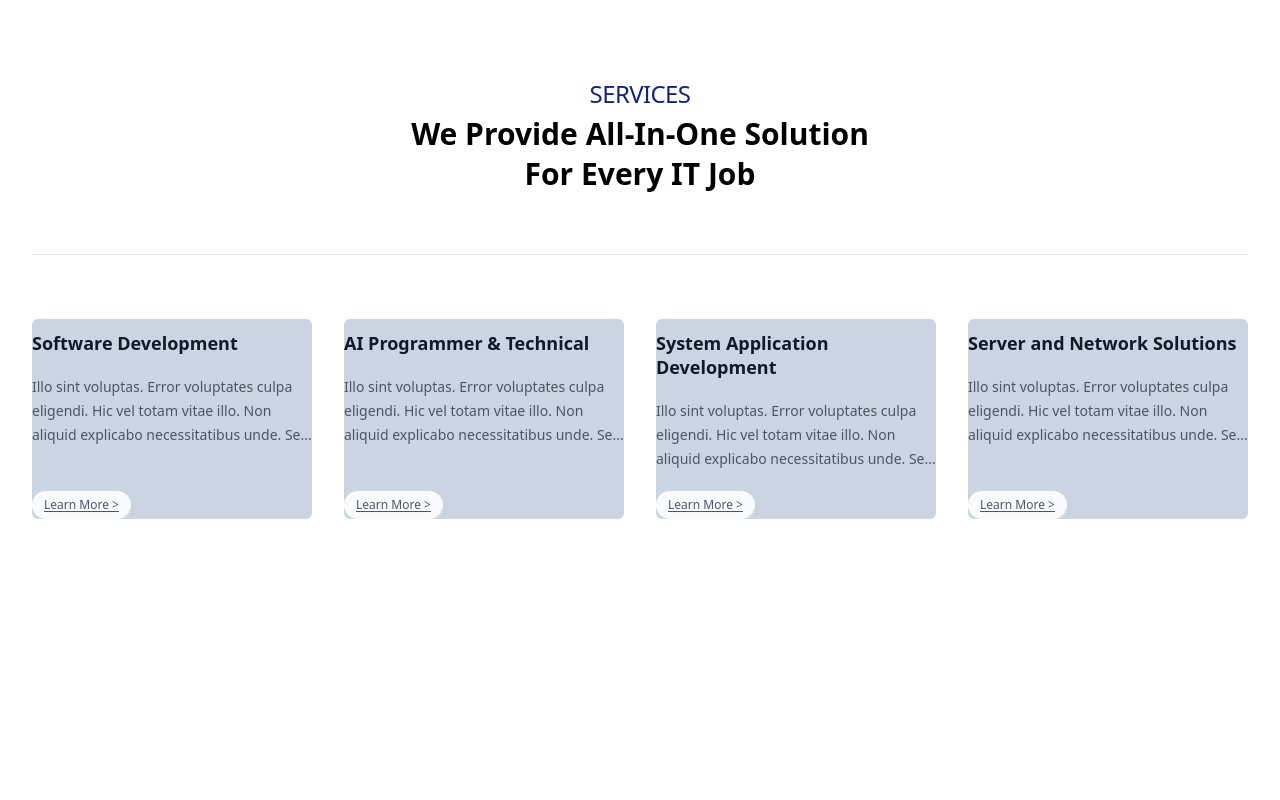
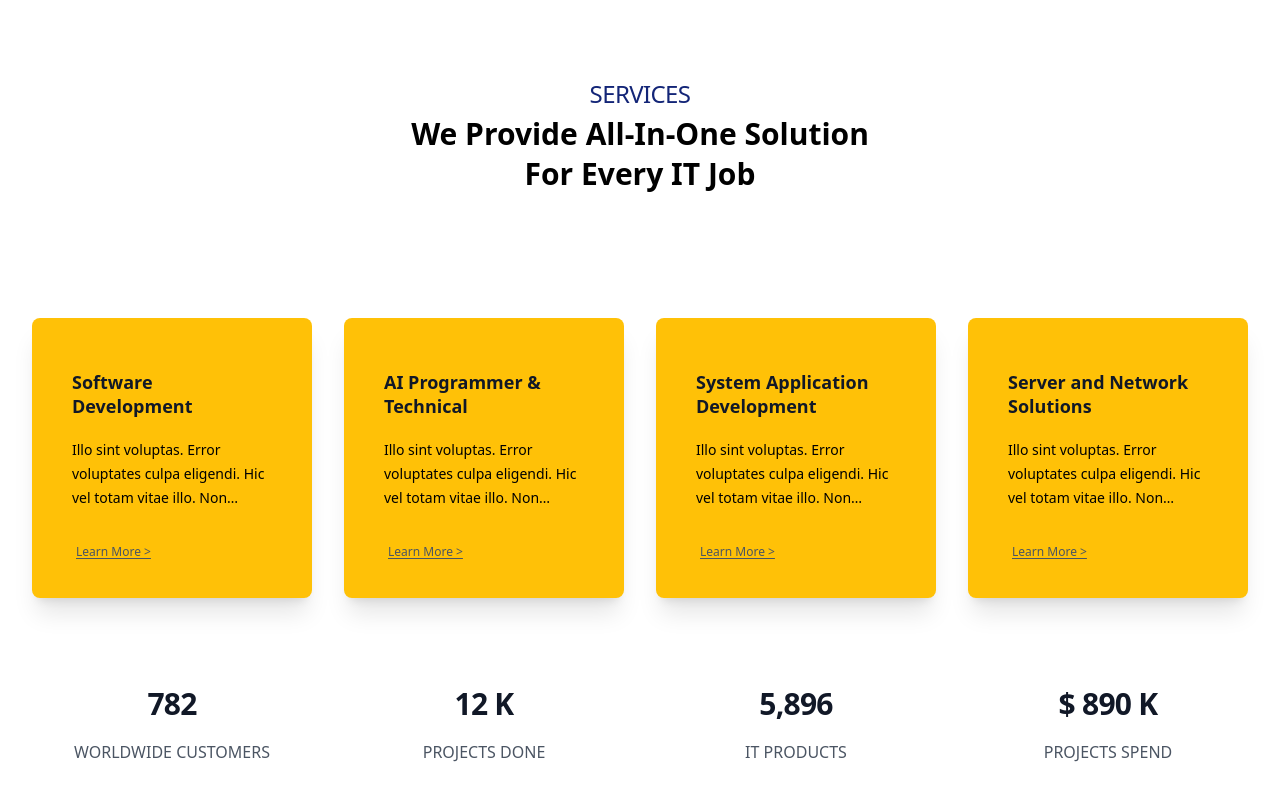
Before and after one commit to JuanPabloDiaz/landingZone, a React (Create React App) app in the folder landing-page/: page / in a window 1280 px wide. Shown: the part 938-1738 px from the top of the page. Before the commit the page ends 1585 px from the top, so only its background shows below. Built offline with nearby package versions, Linux system fonts and the light colour scheme.

Commit message:
[DONE] Services Section

```diff
--- a/landing-page/src/App.js
+++ b/landing-page/src/App.js
@@ -1,12 +1,14 @@
 import React from "react";
 import Hero from "./components/Hero";
 import Services from "./components/Services";
+import ServicesInfo from "./components/Services-info";
 
 function App() {
   return (
     <div>
       <Hero />
       <Services />
+      <ServicesInfo />
     </div>
   );
 }
--- /dev/null
+++ b/landing-page/src/components/Services-info.jsx
@@ -0,0 +1,28 @@
+const stats = [
+  { id: 1, name: "WORLDWIDE CUSTOMERS", value: "782" },
+  { id: 2, name: "PROJECTS DONE", value: "12 K" },
+  { id: 3, name: "IT PRODUCTS", value: "5,896" },
+  { id: 4, name: "PROJECTS SPEND", value: "$ 890 K" },
+];
+
+export default function Example() {
+  return (
+    <div className="bg-white py-12 sm:py-16">
+      <div className="mx-auto max-w-7xl px-6 lg:px-8">
+        <dl className="grid grid-cols-1 gap-x-8 gap-y-16 text-center lg:grid-cols-4 sm:grid-cols-2">
+          {stats.map((stat) => (
+            <div
+              key={stat.id}
+              className="mx-auto flex max-w-xs flex-col gap-y-4"
+            >
+              <dt className="text-base leading-7 text-gray-600">{stat.name}</dt>
+              <dd className="order-first text-4xl font-semibold tracking-tight text-gray-900 sm:text-3xl">
+                {stat.value}
+              </dd>
+            </div>
+          ))}
+        </dl>
+      </div>
+    </div>
+  );
+}
--- a/landing-page/src/components/Services.jsx
+++ b/landing-page/src/components/Services.jsx
@@ -36,7 +36,7 @@ const posts = [
 
 export default function Example() {
   return (
-    <div className="bg-white py-24 sm:py-32">
+    <div className="bg-white pt-24 pb-6 sm:pt-32 sm:pb-6">
       <div className="mx-auto max-w-7xl px-6 lg:px-8">
         <div className="mx-auto lg:mx-0 text-center">
           <h2 className="text-4xl tracking-tight text-[#132577] sm:text-2xl">
@@ -49,27 +49,27 @@ export default function Example() {
             For Every IT Job
           </p>
         </div>
-        <div className="mx-auto mt-10 grid max-w-2xl grid-cols-1 gap-x-8 gap-y-16 border-t border-gray-200 pt-10 sm:mt-16 sm:pt-16 lg:mx-0 lg:max-w-none lg:grid-cols-4">
+        <div className="mx-auto mt-10 grid max-w-2xl grid-cols-1 gap-x-8 gap-y-16 border-gray-200 pt-10 sm:mt-16 sm:pt-16 lg:mx-0 lg:max-w-none lg:grid-cols-4">
           {posts.map((post) => (
             <article
               key={post.id}
-              className="flex max-w-xl flex-col items-start justify-between border-spacing-x-28 rounded-md bg-slate-300"
+              className="flex max-w-xl flex-col items-start justify-between border-spacing-x-28 rounded-lg  shadow-xl hover:shadow-2xl box-border p-4 sm:p-6 lg:p-8 bg-[#ffc107] hover:bg-[#ffbd07]"
             >
-              <div className="group relative">
+              <div className="group relative p-2">
                 <h3 className="mt-3 text-lg font-semibold leading-6 text-gray-900 group-hover:text-gray-600">
                   <a href={post.href}>
                     <span className="absolute inset-0" />
                     {post.title}
                   </a>
                 </h3>
-                <p className="mt-5 mb-5 line-clamp-3 text-sm leading-6 text-gray-600">
+                <p className="mt-5 mb-5 line-clamp-3 text-sm leading-6">
                   {post.description}
                 </p>
               </div>
               <div className="flex items-center gap-x-4 text-xs">
                 <a
                   href={post.buttonLM.href}
-                  className="relative z-10 rounded-full bg-gray-50 px-3 py-1.5 font-medium text-gray-600 hover:bg-gray-100 underline underline-offset-2"
+                  className="relative z-10 rounded-full px-3 py-1.5 font-medium text-gray-600 hover:text-gray-500 active:text-[#132577] underline underline-offset-2 "
                 >
                   {post.buttonLM.title}
                 </a>
```
